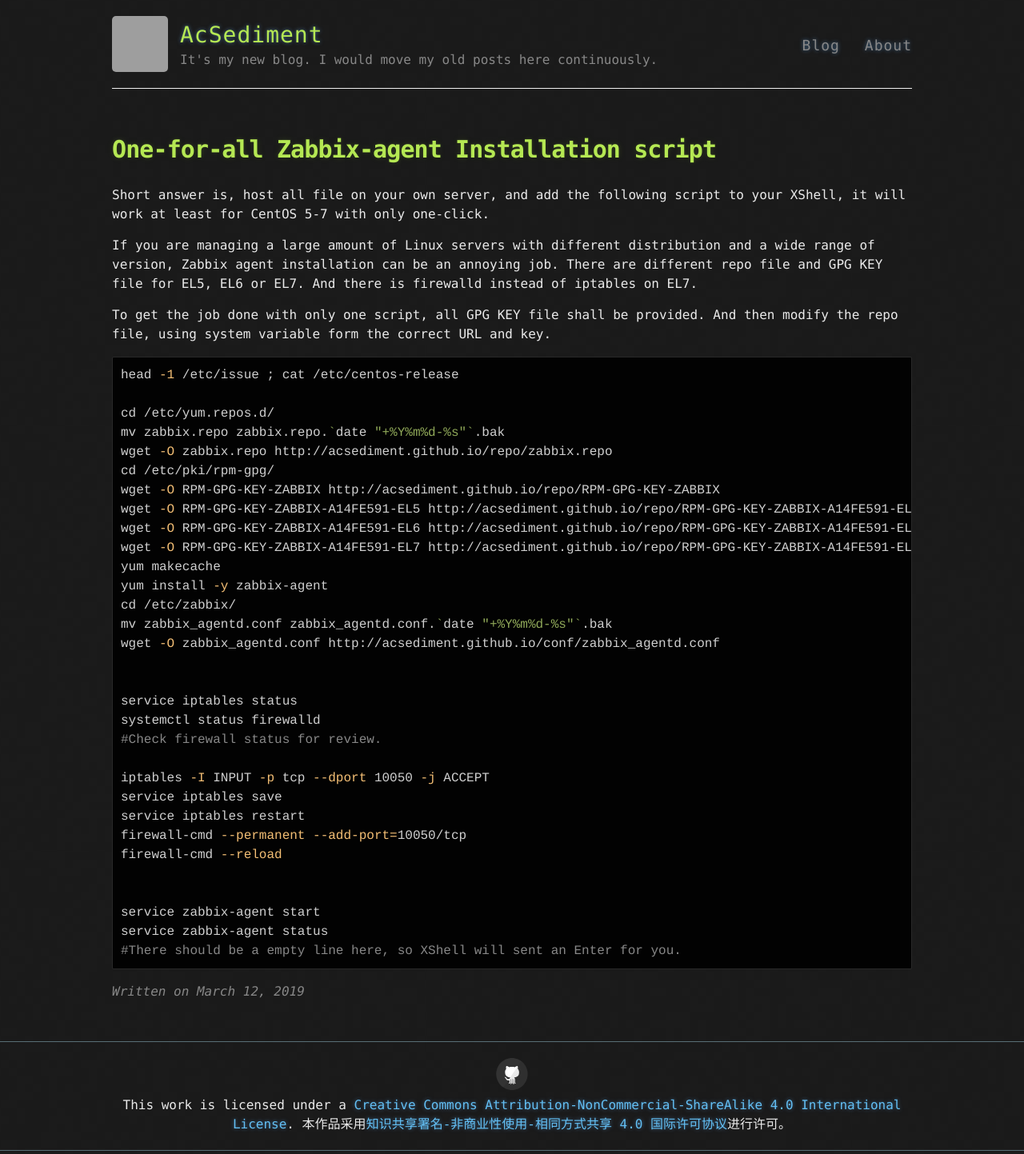
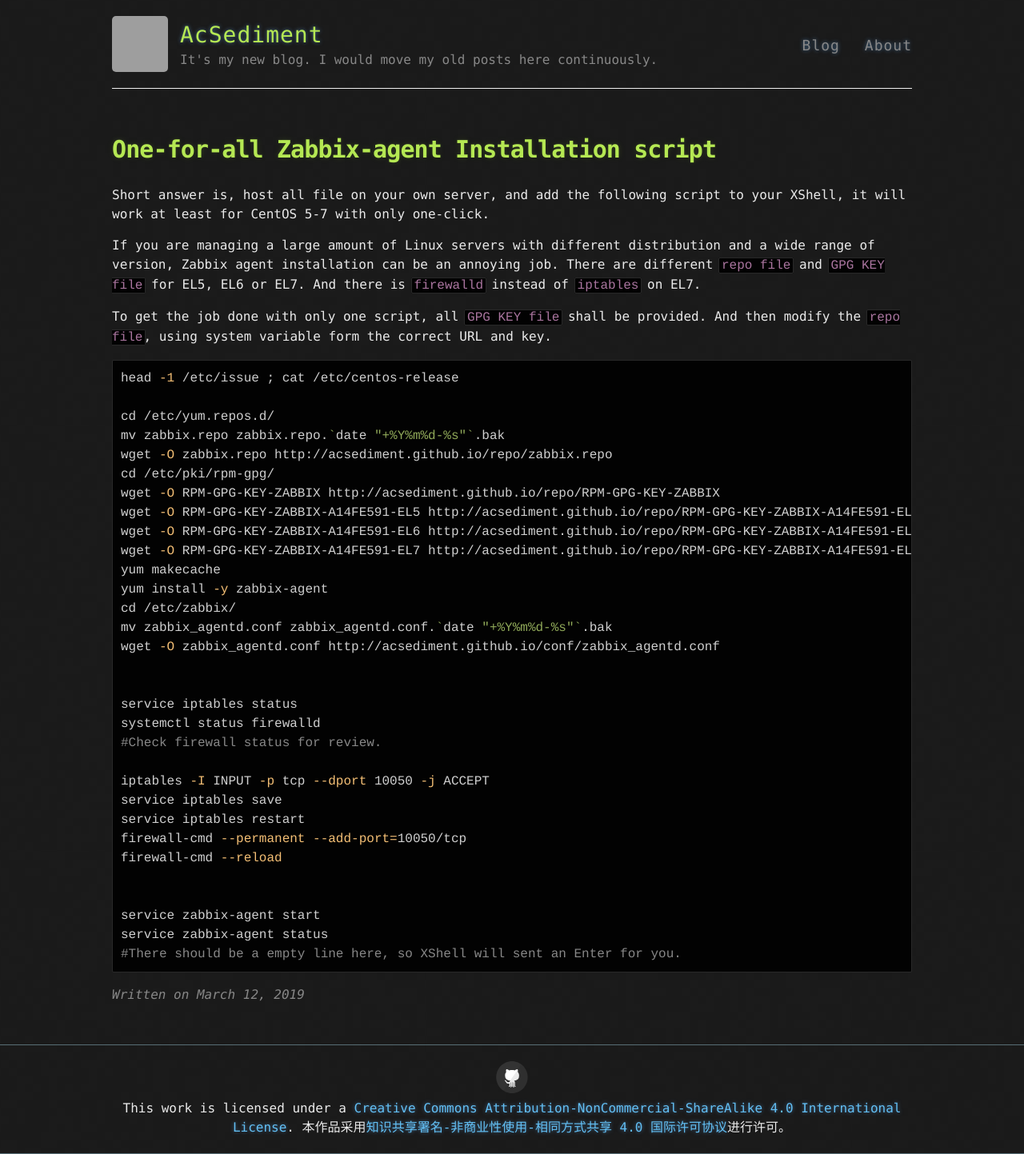
Before and after one commit to ACsediment/ACsediment.github.io, a Jekyll site: the page built from _posts/2019-03-12-OneForAll-Zabbix-agent-Install.md, in a window 1280 px wide. Shown: the whole page at 80% size. Built offline with Jekyll 4.4.1, drawn with Linux system fonts in a browser that asks for light colours; grey boxes are pictures that could not be loaded.

````diff
--- a/_posts/2019-03-12-OneForAll-Zabbix-agent-Install.md
+++ b/_posts/2019-03-12-OneForAll-Zabbix-agent-Install.md
@@ -7,9 +7,9 @@ categories: Linux, Ops
 
 Short answer is, host all file on your own server, and add the following script to your XShell, it will work at least for CentOS 5-7 with only one-click.
 
-If you are managing a large amount of Linux servers with different distribution and a wide range of version, Zabbix agent installation can be an annoying job. There are different repo file and GPG KEY file for EL5, EL6 or EL7. And there is firewalld instead of iptables on EL7.
+If you are managing a large amount of Linux servers with different distribution and a wide range of version, Zabbix agent installation can be an annoying job. There are different `repo file` and `GPG KEY file` for EL5, EL6 or EL7. And there is `firewalld` instead of `iptables` on EL7.
 
-To get the job done with only one script, all GPG KEY file shall be provided. And then modify the repo file, using system variable form the correct URL and key.
+To get the job done with only one script, all `GPG KEY file` shall be provided. And then modify the `repo file`, using system variable form the correct URL and key.
 
 ```bash
 head -1 /etc/issue ; cat /etc/centos-release
````
